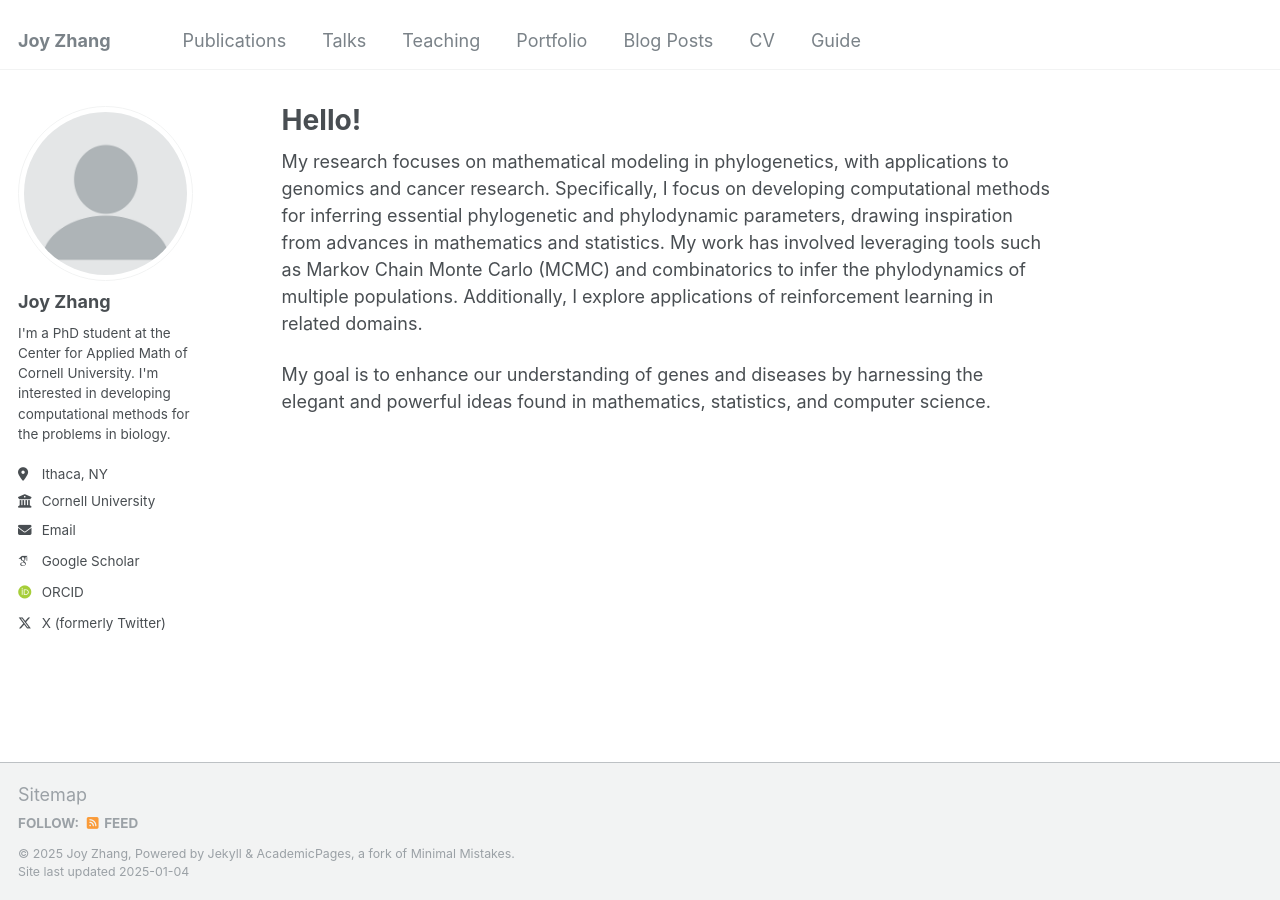
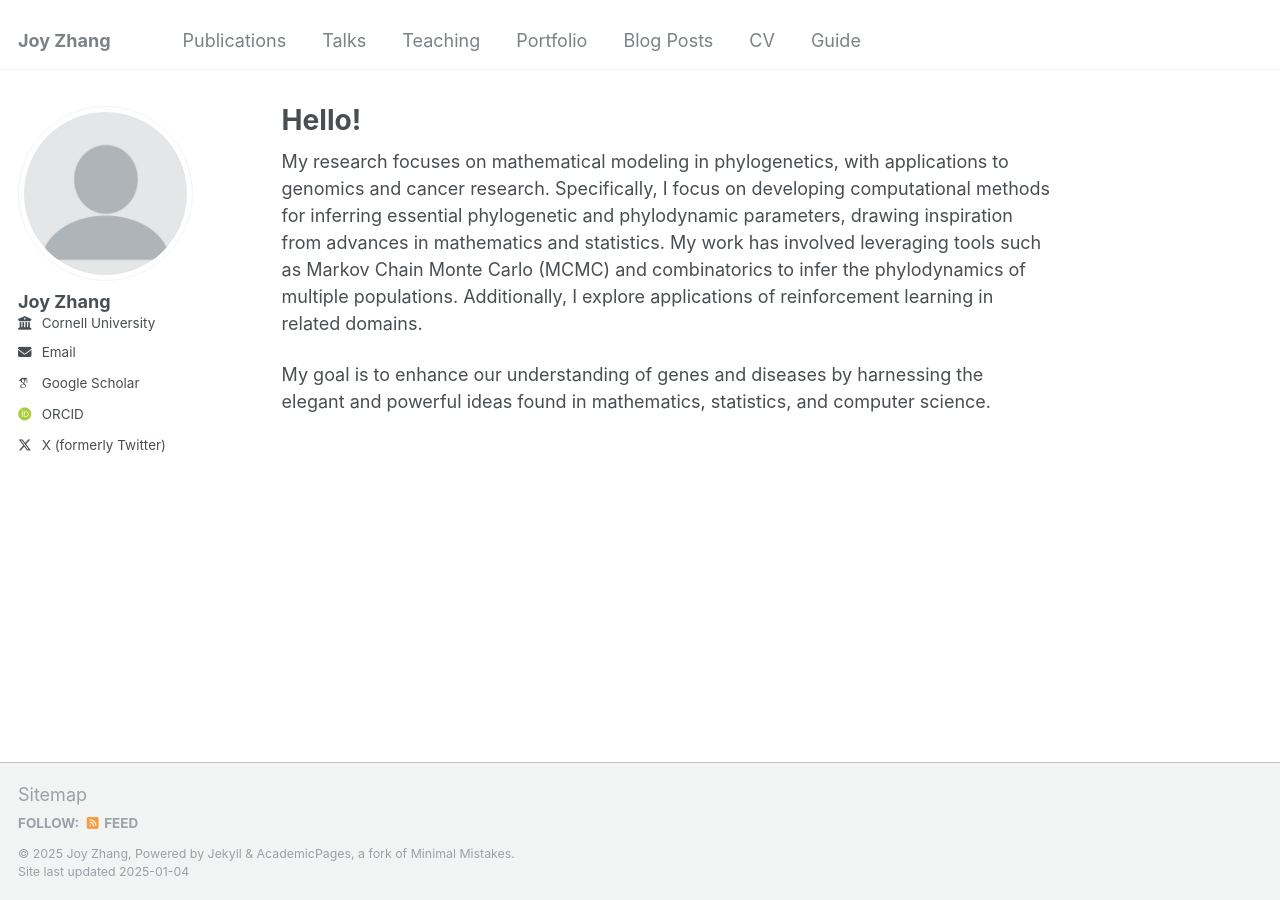
Before and after one commit to joy-zhang-38/joy-zhang-38.github.io, a Jekyll site: the page built from _pages/about.md, in a window 1280 px wide. Built offline with Jekyll 4.4.1, drawn with Linux system fonts in a browser that asks for light colours; some web fonts are replaced.

Commit message:
Update _config.yml

```diff
--- a/_config.yml
+++ b/_config.yml
@@ -24,8 +24,8 @@ author:
   avatar           : "profile.png"
   name             : "Joy Zhang"
   # pronouns         : # example: "she/her"
-  bio              : "I'm a PhD student at the Center for Applied Math of Cornell University. I'm interested in developing computational methods for the problems in biology."
-  location         : "Ithaca, NY"
+  # bio              :
+  # location         : "Ithaca, NY"
   employer         : "Cornell University"
   # url              : # URL
   email            : "zz547@cornell.edu"
```
